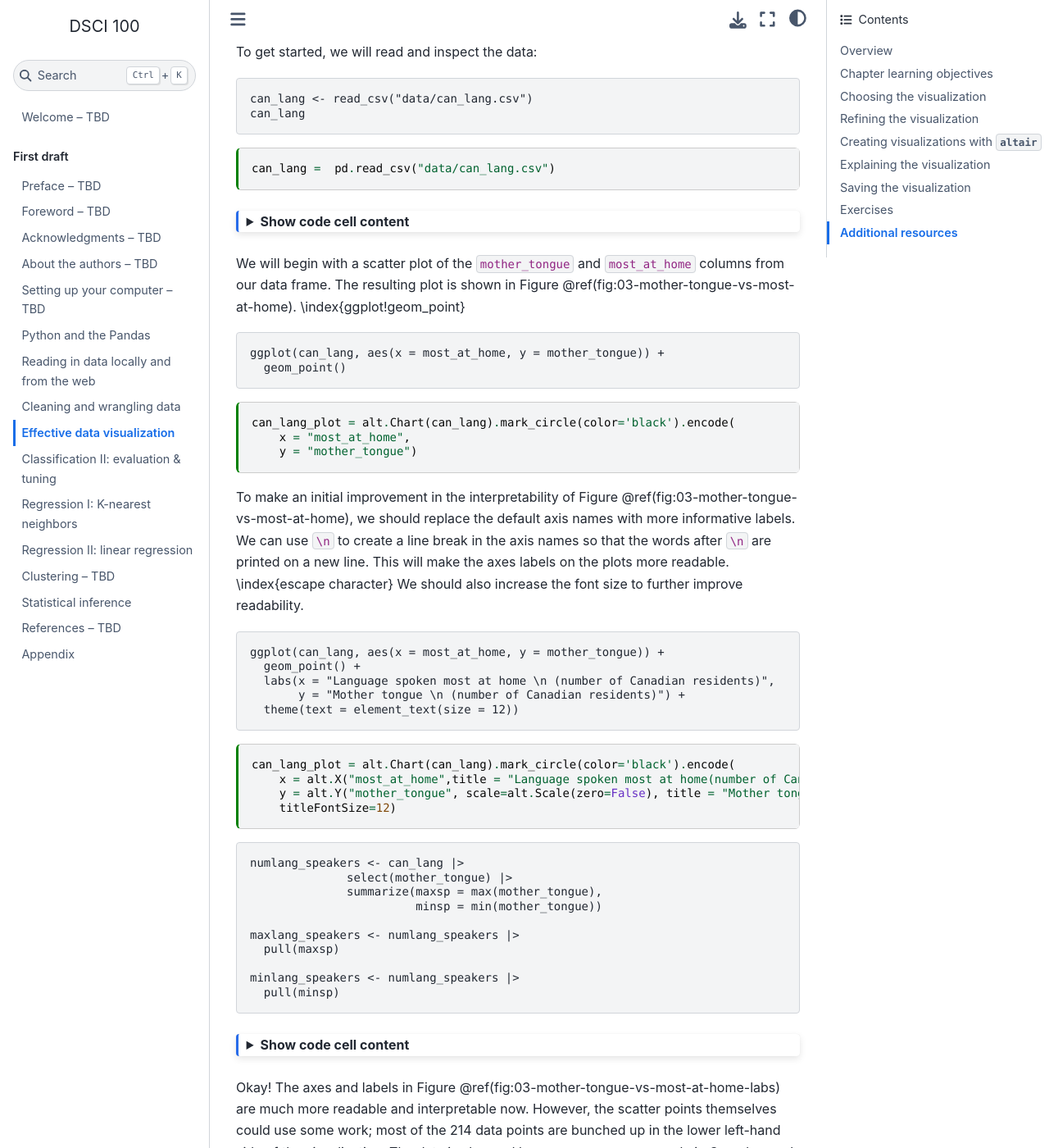
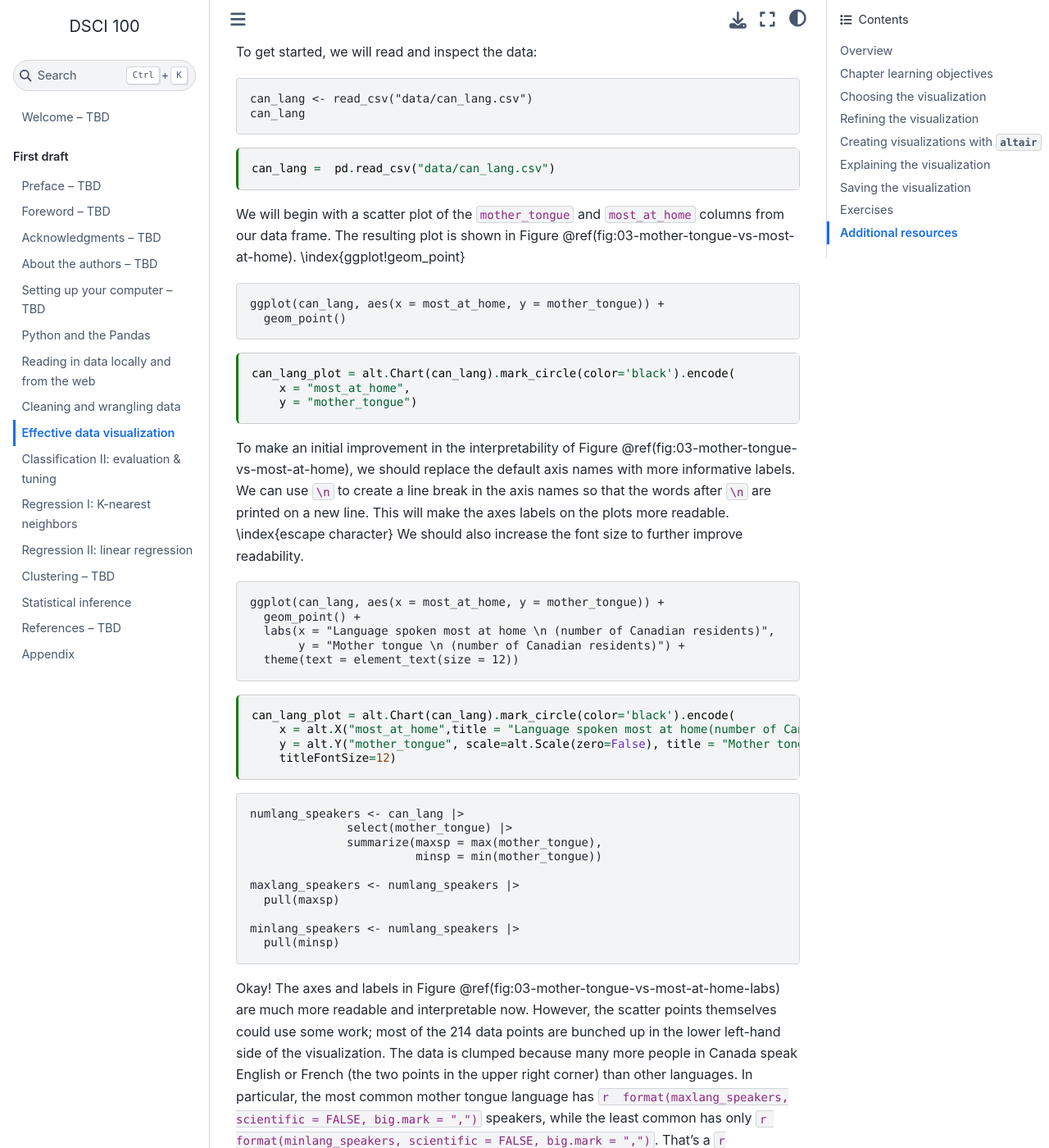
Before and after one commit to nd265/viz, a Jupyter Book: the page built from source/viz.md, in a window 1280 px wide and 1400 px high, scrolled down 11698 px. Shown: the whole window at 82% size. Built offline with Jupyter Book 1.0.4 settings and Sphinx 7.4.7 and the Sphinx Book theme 1.1.4, drawn with Linux system fonts in a browser that asks for light colours; pages that are not in the unit, such as notebooks, are missing from menus; some of the changed lines change nothing that is shown; some of the changed text lies outside the part shown.

````diff
--- a/source/viz.md
+++ b/source/viz.md
@@ -668,7 +668,7 @@
 ```
 
 ```{code-cell} ipython3
-:tags: ["hide-cell"]
+:tags: ["remove-cell"]
 can_lang = can_lang[(can_lang['most_at_home']>0) & (can_lang['mother_tongue']>0)]
 ```
 
@@ -754,7 +754,7 @@
 ```
 
 ```{code-cell} ipython3
-:tags: ["hide-cell"]
+:tags: ["remove-cell"]
 numlang_speakers_max = max(can_lang['mother_tongue'])
 
 numlang_speakers_min = min(can_lang['mother_tongue'])
@@ -848,7 +848,7 @@
 ```
 
 ```{code-cell} ipython3
-:tags: ["hide-cell"]
+:tags: ["remove-cell"]
 english_mother_tongue = can_lang.loc[can_lang['language']=='English'].mother_tongue
 english_mother_tongue
 
````
